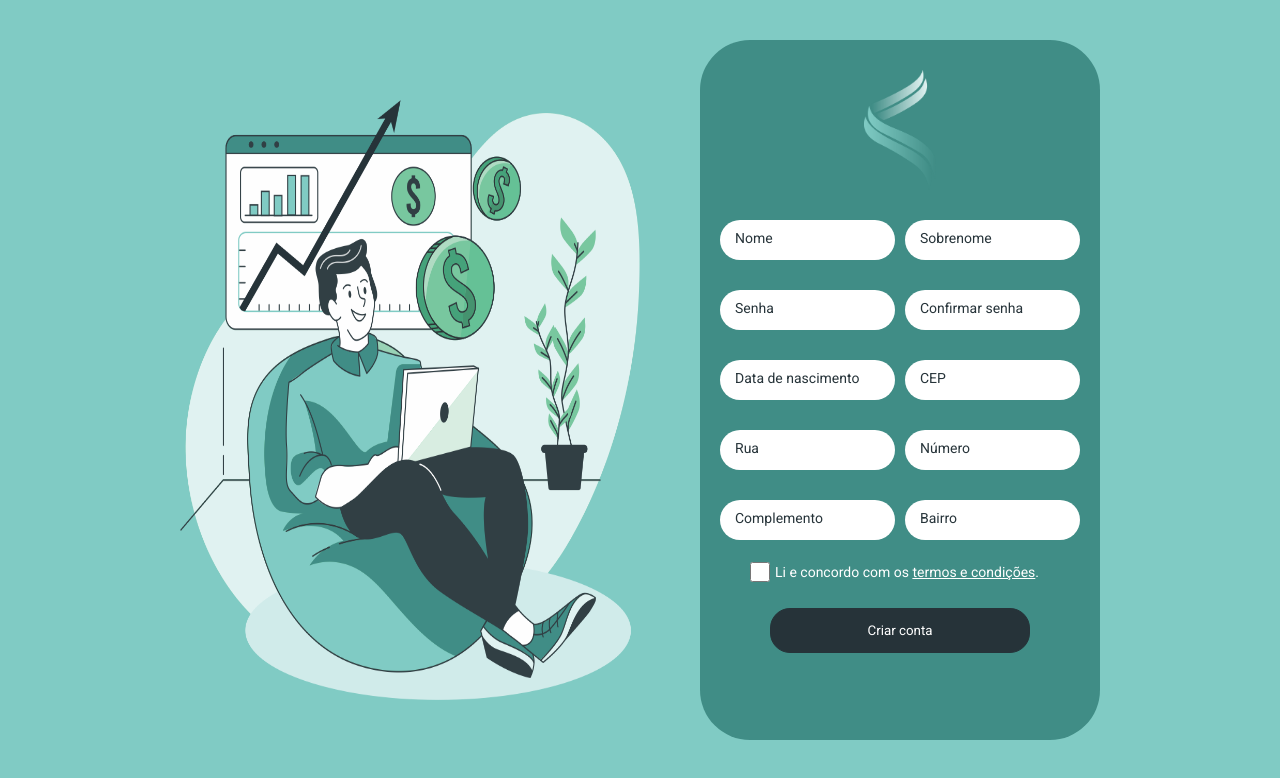
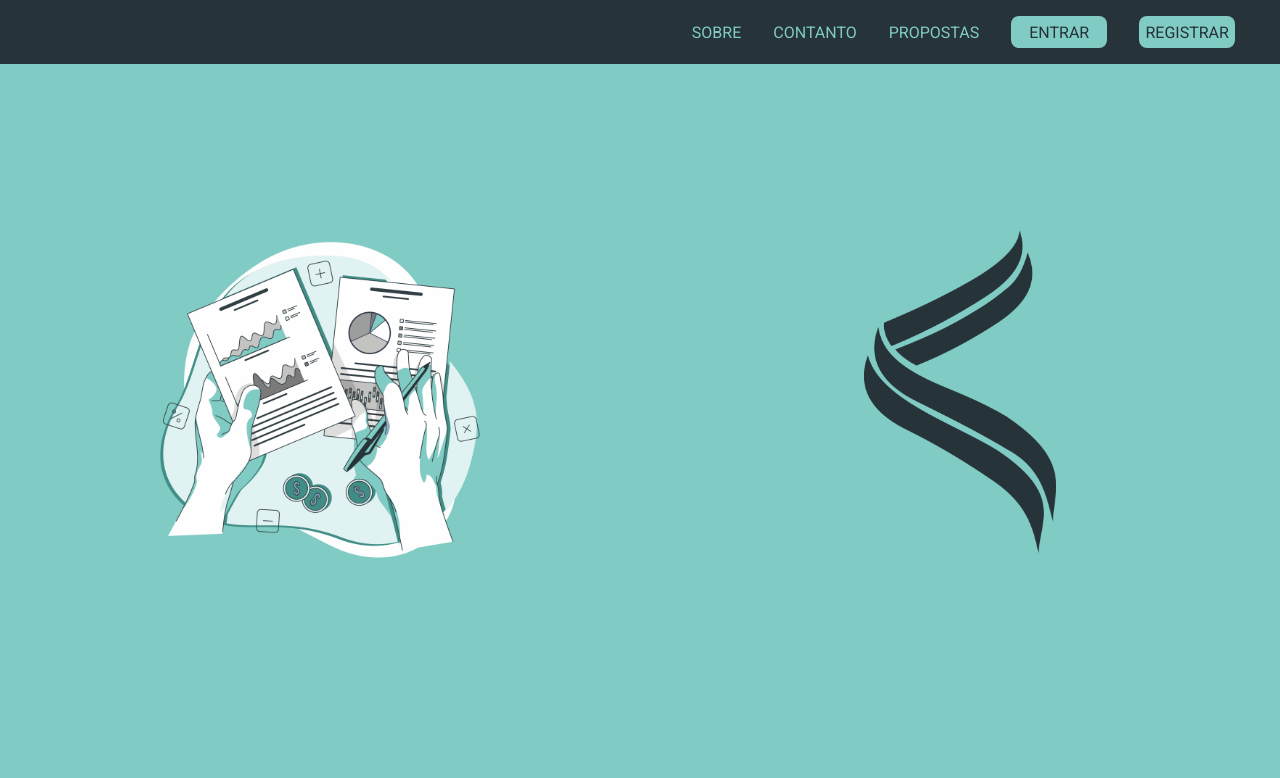
Before and after one commit to AlanaPeres/JStream, a React (Create React App) app: page / in a window 1280 px wide. Shown: the top 778 px of the page. Built offline with nearby package versions, Linux system fonts and the light colour scheme.

Commit message:
Implementando as rotas

```diff
--- a/package.json
+++ b/package.json
@@ -12,6 +12,7 @@
     "@types/react-dom": "^18.0.11",
     "react": "^18.2.0",
     "react-dom": "^18.2.0",
+    "react-router-dom": "^6.10.0",
     "react-scripts": "5.0.1",
     "typescript": "^4.9.5",
     "web-vitals": "^2.1.4"
--- a/src/components/SignUpForm/SignUpForm.css
+++ b/src/components/SignUpForm/SignUpForm.css
@@ -90,13 +90,12 @@ input[type=date]:focus{ color: #fff; }
     margin-left: 5px;
 }
 
-@media only screen and (min-width: 375px) {
+@media only screen and (min-width:768px) {
     .create-account {
-        padding: 10px;
-        max-width: 44%;
+        padding: 10px 10px 30px 10px;
+        max-width: 48%;
         background-color: #408D86;
         border-radius: 50px;
-        height: 700px;
     }
 
     .img-logo-dark {
--- a/src/components/navBarComponent/navBar.tsx
+++ b/src/components/navBarComponent/navBar.tsx
@@ -20,7 +20,7 @@ function NavBar() {
             </a>
           </li>
           <li>
-            <a href="">
+            <a href="/registrar">
               <button className={Style.btn}>Registrar</button>
             </a>
           </li>
--- a/src/index.tsx
+++ b/src/index.tsx
@@ -1,16 +1,15 @@
 import * as React from 'react';
 import ReactDOM from 'react-dom/client';
 import './index.css';
-import SignUp from './pages/SignUp/signUp';
-// import { Homepage } from "./pages/homePage/homePage";
+import App from './router';
 
 const root = ReactDOM.createRoot(
   document.getElementById("root") as HTMLElement
 );
+
 root.render(
   <React.StrictMode>
-    <SignUp/>
-    {/* <Homepage /> */}
+    <App />
   </React.StrictMode>
 );
 
--- a/src/pages/SignUp/SignUp.css
+++ b/src/pages/SignUp/SignUp.css
@@ -1,8 +1,7 @@
 
-@media only screen and (min-width: 375px) {
+@media only screen and (min-width: 768px) {
     .sign-up-page {
         width: 100%;
-        height: 100vh;
         box-sizing: border-box;
 
         display: flex;
@@ -21,15 +20,14 @@
 
     .register-image {
         width: 50%;
-        height: 600px;
+        height: 500px;
         margin: 60px 60px 0 0;
     }
 
 }
-@media only screen and (max-width: 375px) {
+@media only screen and (max-width: 768px) {
     .sign-up-page_container {
         background-color: #E0F2F1;
-        height: 100vh;
     }
 }
 
--- /dev/null
+++ b/src/router.tsx
@@ -0,0 +1,14 @@
+import { BrowserRouter, Routes, Route } from "react-router-dom";
+import { Homepage } from "./pages/homePage/homePage";
+import SignUp from "./pages/SignUp/signUp";
+
+export default function App() {
+    return (
+        <BrowserRouter>
+            <Routes>
+                <Route path="/" element={<Homepage />} />
+                <Route path="/registrar" element={<SignUp />} />
+            </Routes>
+        </BrowserRouter>
+    );
+  }
```
Also changed, not shown: 1 other file (tests, documents, lock files or other folders).
